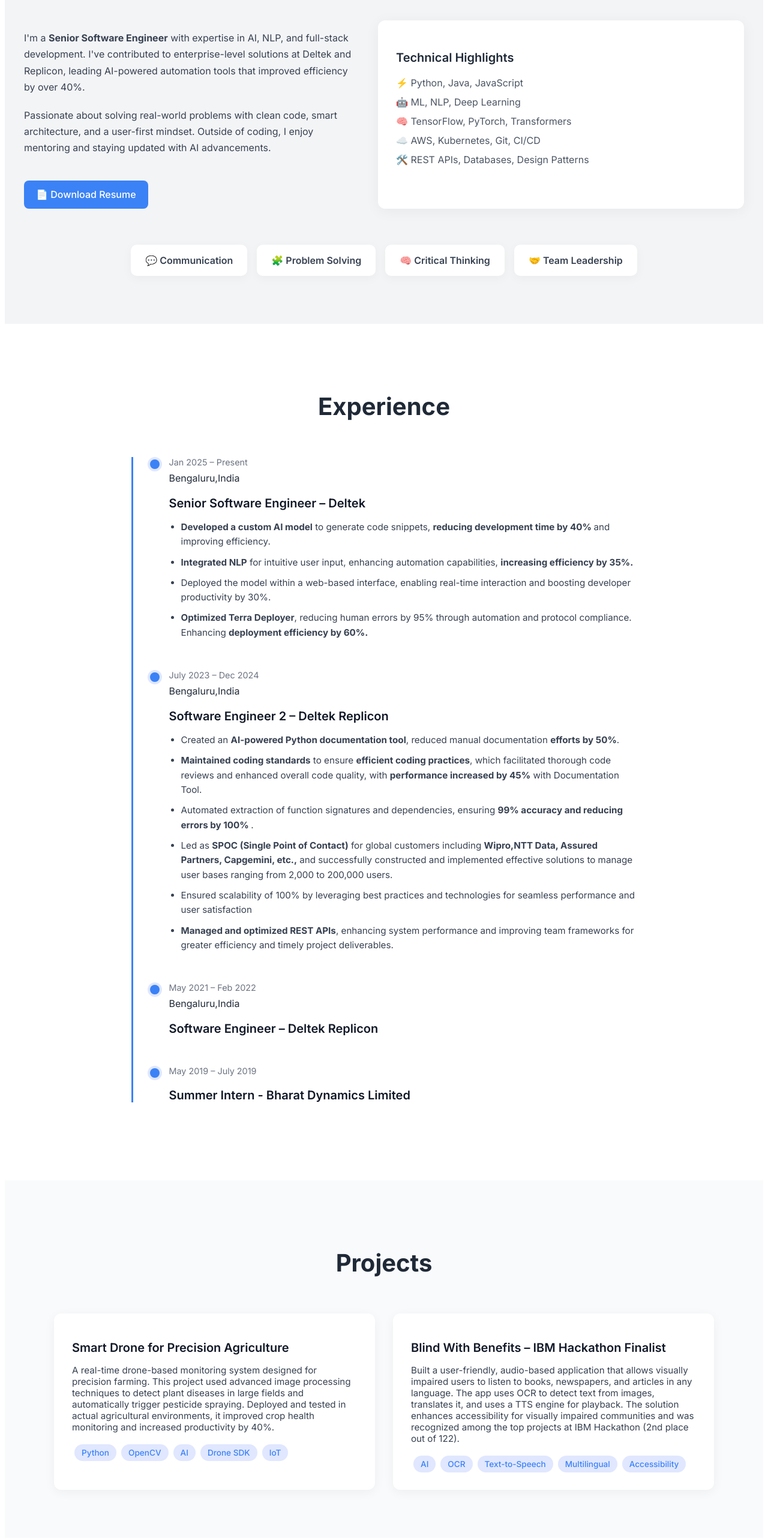
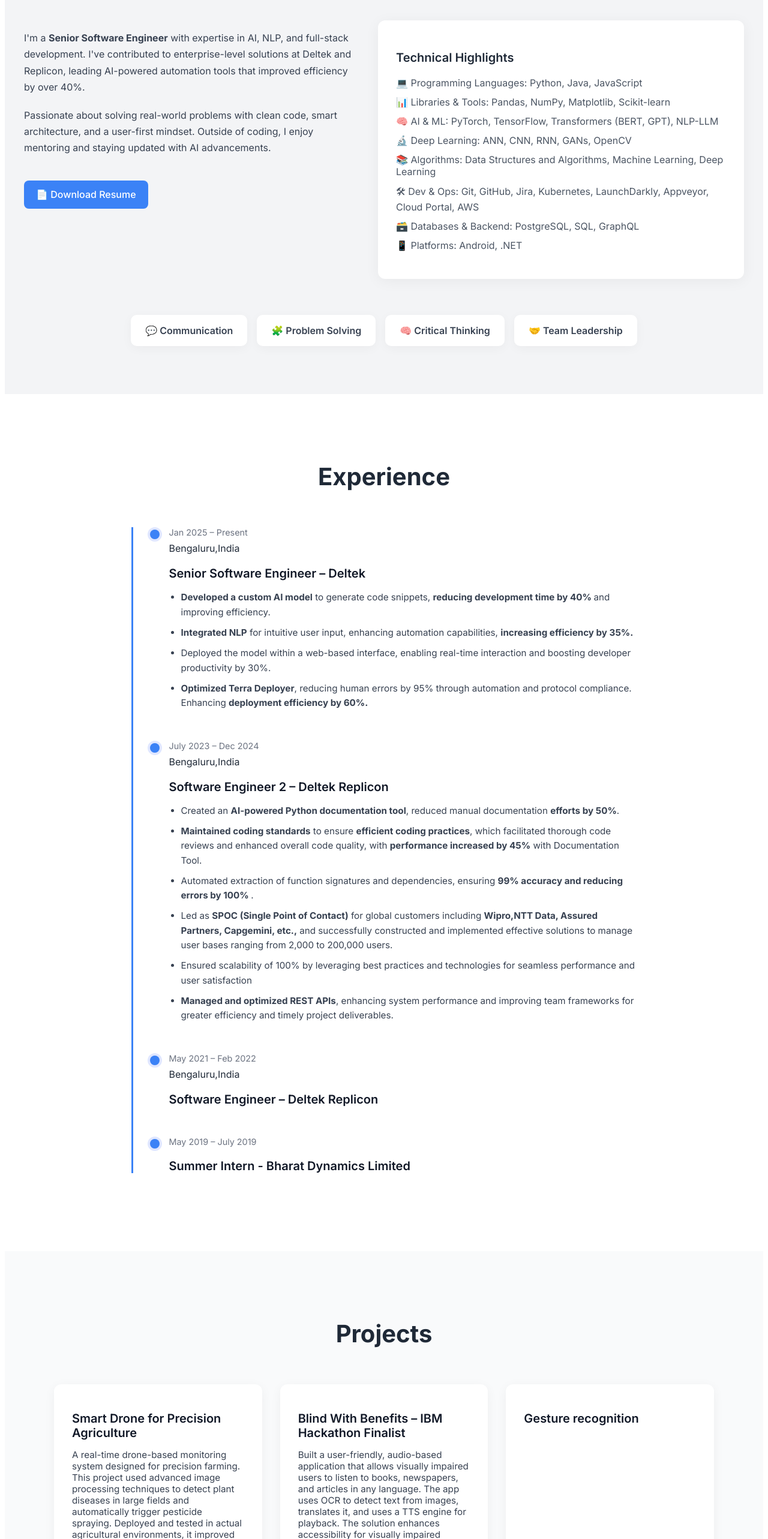
Before and after one commit to PraneethChandG/Praneeth_Chand_Portfolio, an Angular app in the folder Praneeth_Chand_Portfolio/: page / in a window 1280 px wide. Shown: the part 1180-3746 px from the top of the page at 60% size. Built offline with nearby package versions, Linux system fonts and the light colour scheme.

Commit message:
Updated Links and projects

```diff
--- a/Praneeth_Chand_Portfolio/src/app/components/about/about.component.html
+++ b/Praneeth_Chand_Portfolio/src/app/components/about/about.component.html
@@ -26,13 +26,17 @@
       <div class="about-skills fade-in">
         <h3>Technical Highlights</h3>
         <ul>
-          <li>⚡ Python, Java, JavaScript</li>
-          <li>🤖 ML, NLP, Deep Learning</li>
-          <li>🧠 TensorFlow, PyTorch, Transformers</li>
-          <li>☁️ AWS, Kubernetes, Git, CI/CD</li>
-          <li>🛠️ REST APIs, Databases, Design Patterns</li>
+          <li>💻 Programming Languages: Python, Java, JavaScript</li>
+          <li>📊 Libraries & Tools: Pandas, NumPy, Matplotlib, Scikit-learn</li>
+          <li>🧠 AI & ML: PyTorch, TensorFlow, Transformers (BERT, GPT), NLP-LLM</li>
+          <li>🔬 Deep Learning: ANN, CNN, RNN, GANs, OpenCV</li>
+          <li>📚 Algorithms: Data Structures and Algorithms, Machine Learning, Deep Learning</li>
+          <li>🛠 Dev & Ops: Git, GitHub, Jira, Kubernetes, LaunchDarkly, Appveyor, Cloud Portal, AWS</li>
+          <li>🗃️ Databases & Backend: PostgreSQL, SQL, GraphQL</li>
+          <li>📱 Platforms: Android, .NET</li>
         </ul>
       </div>
+
     </div>
 
     <!-- Soft Skill Cards -->
--- a/Praneeth_Chand_Portfolio/src/app/components/projects/projects.component.html
+++ b/Praneeth_Chand_Portfolio/src/app/components/projects/projects.component.html
@@ -3,11 +3,13 @@
 
   <div class="projects-grid">
 
-    <!-- Project 1 -->
-    <div class="project-card fade-in-section" appScrollAnimate>
+    <div class="project-card" >
       <h3>Smart Drone for Precision Agriculture</h3>
       <p>
-        A real-time drone-based monitoring system designed for precision farming. This project used advanced image processing techniques to detect plant diseases in large fields and automatically trigger pesticide spraying. Deployed and tested in actual agricultural environments, it improved crop health monitoring and increased productivity by 40%.
+        A real-time drone-based monitoring system designed for precision farming. This project used advanced
+        image processing techniques to detect plant diseases in large fields and automatically trigger pesticide
+        spraying. Deployed and tested in actual agricultural environments, it improved crop health monitoring
+        and increased productivity by 40%.
       </p>
       <div class="tags">
         <span>Python</span>
@@ -19,11 +21,13 @@
     </div>
 
 
-    <!-- Project 2 -->
-    <div class="project-card fade-in-section" appScrollAnimate>
+    <div class="project-card">
       <h3>Blind With Benefits – IBM Hackathon Finalist</h3>
       <p>
-        Built a user-friendly, audio-based application that allows visually impaired users to listen to books, newspapers, and articles in any language. The app uses OCR to detect text from images, translates it, and uses a TTS engine for playback. The solution enhances accessibility for visually impaired communities and was recognized among the top projects at IBM Hackathon (2nd place out of 122).
+        Built a user-friendly, audio-based application that allows visually impaired users to listen to books,
+        newspapers, and articles in any language. The app uses OCR to detect text from images, translates it,
+        and uses a TTS engine for playback. The solution enhances accessibility for visually impaired communities
+        and was recognized among the top projects at IBM Hackathon (2nd place out of 122).
       </p>
       <div class="tags">
         <span>AI</span>
@@ -34,5 +38,17 @@
       </div>
     </div>
 
+    <div class="project-card">
+      <h3>
+        Gesture recognition
+      </h3>
+      <p>
+        <!-----Description here----->
+      </p>
+      <div class="tags">
+        <!--------Tags can be added--------->
+      </div>
+    </div>
+
   </div>
 </section>
```
Also changed, not shown: 1 other file (tests, documents, lock files or other folders).
